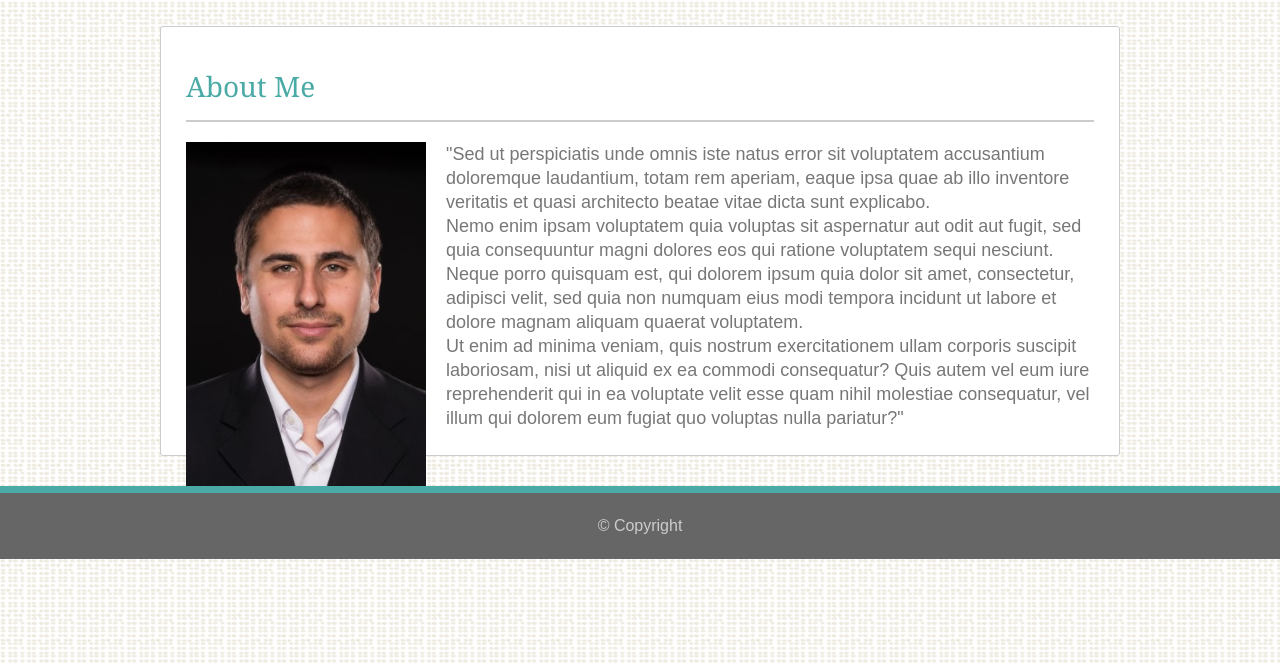
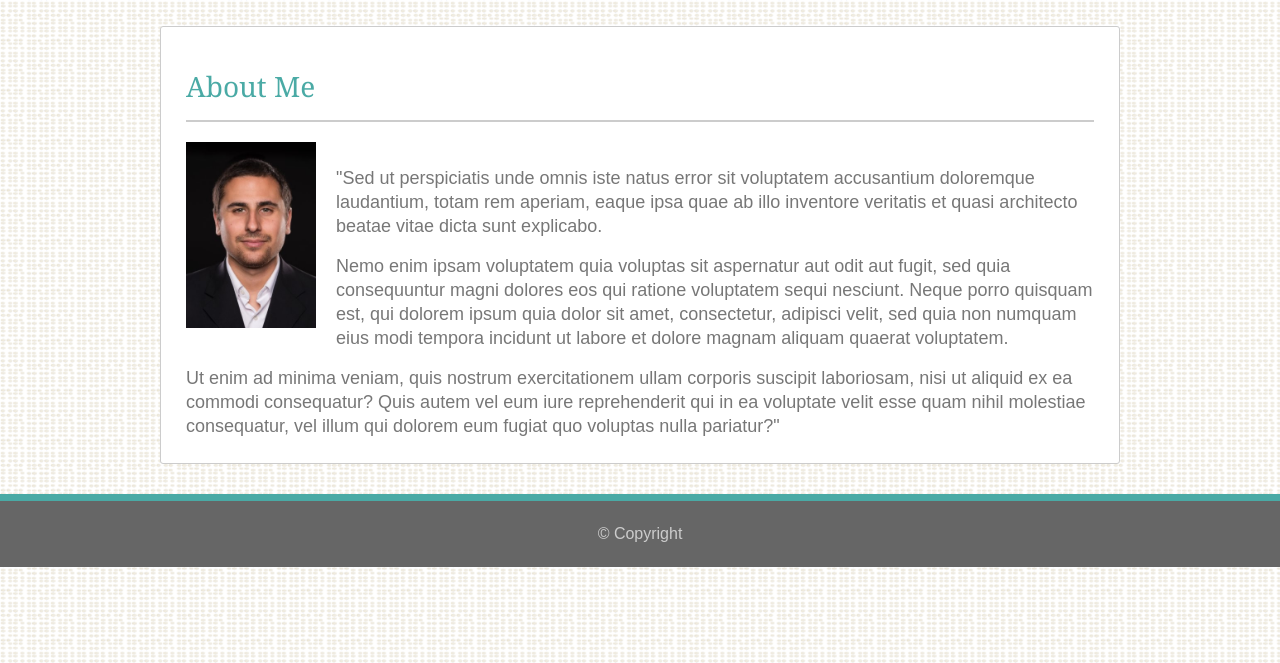
Before and after one commit to ksquarcia/Basic-Portfolio, a plain HTML site: page index.html in a window 1280 px wide. Shown: the part 137-800 px from the top of the page. Drawn offline with Linux system fonts and the light colour scheme.

Commit message:
touch ups with css

```diff
--- a/assets/css/style.css
+++ b/assets/css/style.css
@@ -81,7 +81,7 @@ header nav li:last-child a {
 .content .bio_photo {
    float: left;
    margin: 0 20px 20px 0;
-   max-width: 240px;
+   max-width: 130px;
 }
 
 
--- a/index.html
+++ b/index.html
@@ -28,11 +28,13 @@
 		<div class="main_content">
 			<h1 class="title">About Me</h1>
 			<p>
-				<img class="bio_photo" src="./assets/images/download.png" alt="Photo of Kyle Squarcia">"Sed ut perspiciatis unde omnis iste natus error sit voluptatem accusantium doloremque laudantium, totam rem aperiam, eaque ipsa quae ab illo inventore veritatis et quasi architecto beatae vitae dicta sunt explicabo.
+				<img class="bio_photo" src="./assets/images/download.png" alt="Photo of Kyle Squarcia"> <br>"Sed ut perspiciatis unde omnis iste natus error sit voluptatem accusantium doloremque laudantium, totam rem aperiam, eaque ipsa quae ab illo inventore veritatis et quasi architecto beatae vitae dicta sunt explicabo.
 			</p>
+			<br>
 			<p>
 				Nemo enim ipsam voluptatem quia voluptas sit aspernatur aut odit aut fugit, sed quia consequuntur magni dolores eos qui ratione voluptatem sequi nesciunt. Neque porro quisquam est, qui dolorem ipsum quia dolor sit amet, consectetur, adipisci velit, sed quia non numquam eius modi tempora incidunt ut labore et dolore magnam aliquam quaerat voluptatem.
 			</p>
+			<br>
 			<p>
 				Ut enim ad minima veniam, quis nostrum exercitationem ullam corporis suscipit laboriosam, nisi ut aliquid ex ea commodi consequatur? Quis autem vel eum iure reprehenderit qui in ea voluptate velit esse quam nihil molestiae consequatur, vel illum qui dolorem eum fugiat quo voluptas nulla pariatur?"
 			</p>
```
